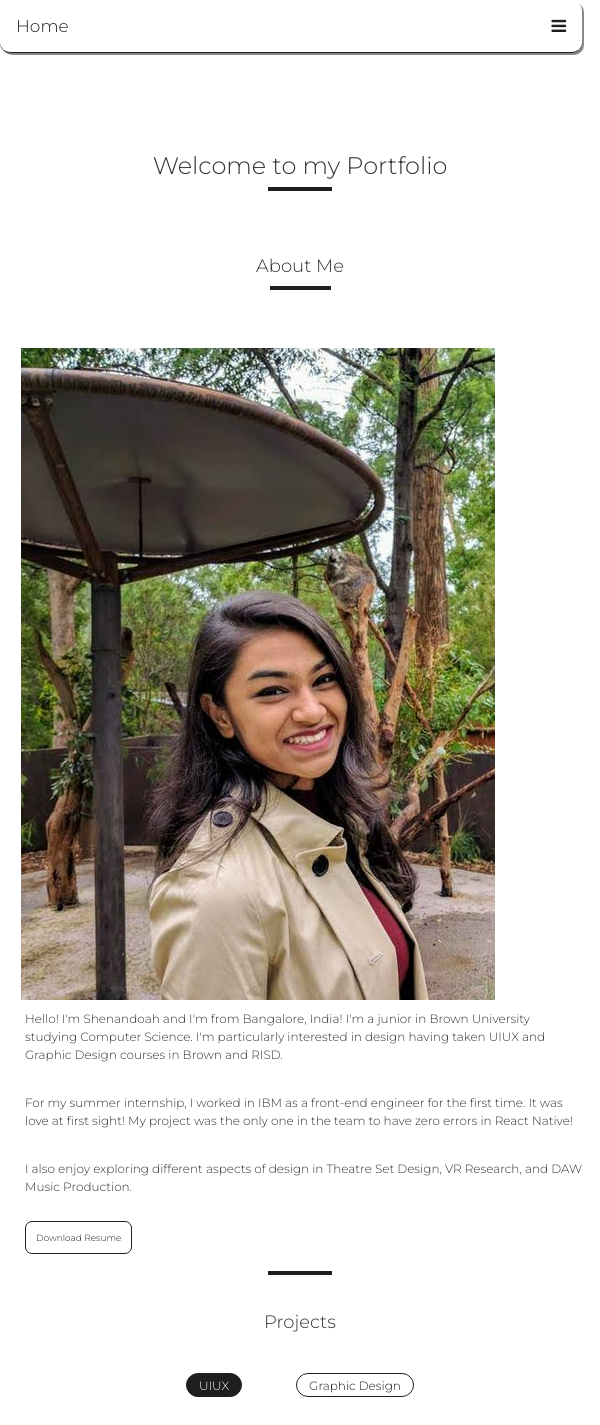
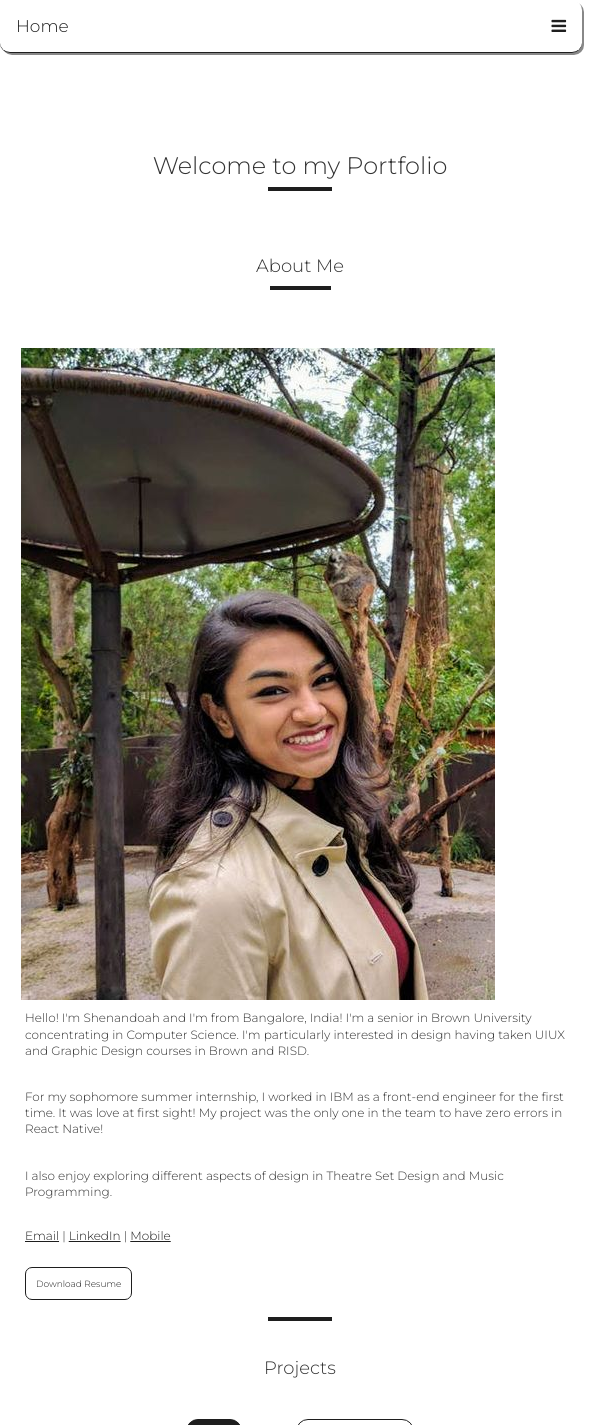
Before and after one commit to sduraide/portfolio, a PHP site: page /index.html in a window 600 px wide. Shown: the top 1425 px of the page. Run offline with PHP 8.4, Linux system fonts and the light colour scheme.

Commit message:
Updated contact info

```diff
--- a/index.css
+++ b/index.css
@@ -132,6 +132,13 @@ button:focus {
     font-size: 1.5vw;
 }
 
+.about-me-contact {
+    font-family: 'Montserrat', sans-serif;
+    font-size: 1.5vw;
+    text-decoration: underline;
+    color: #1e1e1e;
+}
+
 .section-title.center {
     padding: 10px 0 40px 0;
 }
@@ -170,6 +177,9 @@ button:focus {
         margin-top: 10px;
     }
     .about-me {
+        font-size: 2.5vw;
+    }
+    .about-me-contact {
         font-size: 2.5vw;
     }
     .download {
@@ -222,6 +232,9 @@ button:focus {
         margin-top: 10px;
     }
     .about-me {
+        font-size: 2vw;
+    }
+    .about-me-contact {
         font-size: 2vw;
     }
     .header-text {
--- a/index.html
+++ b/index.html
@@ -77,9 +77,10 @@
                 <div class="col-xs-12 col-md-6"> <img src="images/user.jpg" class="img-responsive" alt=""> </div>
                 <div class="col-xs-12 col-md-6">
                     <div class="about-text">
-                        <p class="about-me" style="line-height: 150%;">Hello! I'm Shenandoah and I'm from Bangalore, India! I'm a junior in Brown University studying Computer Science. I'm particularly interested in design having taken UIUX and Graphic Design courses in Brown and RISD.</p>
-                        <p class="about-me" style="line-height: 150%;">For my summer internship, I worked in IBM as a front-end engineer for the first time. It was love at first sight! My project was the only one in the team to have zero errors in React Native!</p>
-                        <p class="about-me" style="line-height: 150%;">I also enjoy exploring different aspects of design in Theatre Set Design, VR Research, and DAW Music Production.</p>
+                        <p class="about-me" style="line-height: 135%;">Hello! I'm Shenandoah and I'm from Bangalore, India! I'm a senior in Brown University concentrating in Computer Science. I'm particularly interested in design having taken UIUX and Graphic Design courses in Brown and RISD.</p>
+                        <p class="about-me" style="line-height: 135%;">For my sophomore summer internship, I worked in IBM as a front-end engineer for the first time. It was love at first sight! My project was the only one in the team to have zero errors in React Native!</p>
+                        <p class="about-me" style="line-height: 135%;">I also enjoy exploring different aspects of design in Theatre Set Design and Music Programming.</p>
+                        <p class="about-me" style="line-height: 100%;"><a class="about-me-contact" href="mailto:shenandoah_duraideivamani@brown.edu">Email</a> | <a class="about-me-contact" href="https://www.linkedin.com/in/dshenandoah/">LinkedIn</a> | <a class="about-me-contact" href="tel:+19802987773">Mobile</a></p>
                         <div class="zoom">
                             <a href="./Shenandoah_Duraideivamani.pdf" download="Shenandoah_Duraideivamani_Resume" class="download">Download Resume</a>
                         </div>
```
